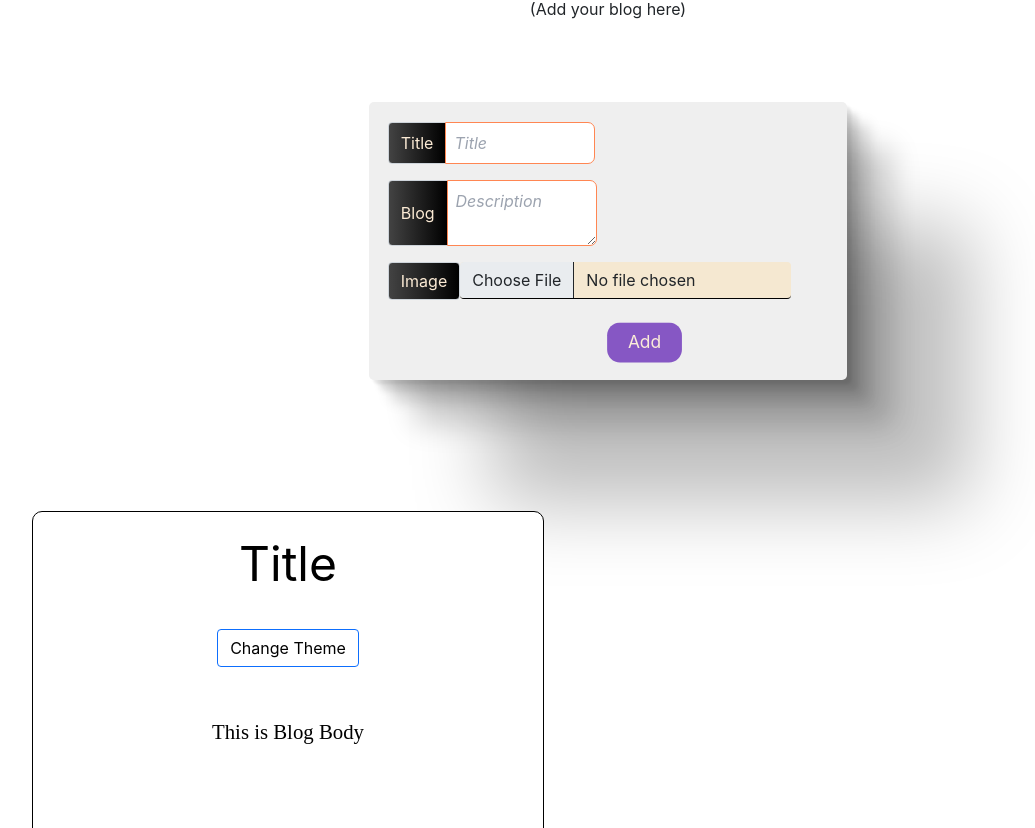
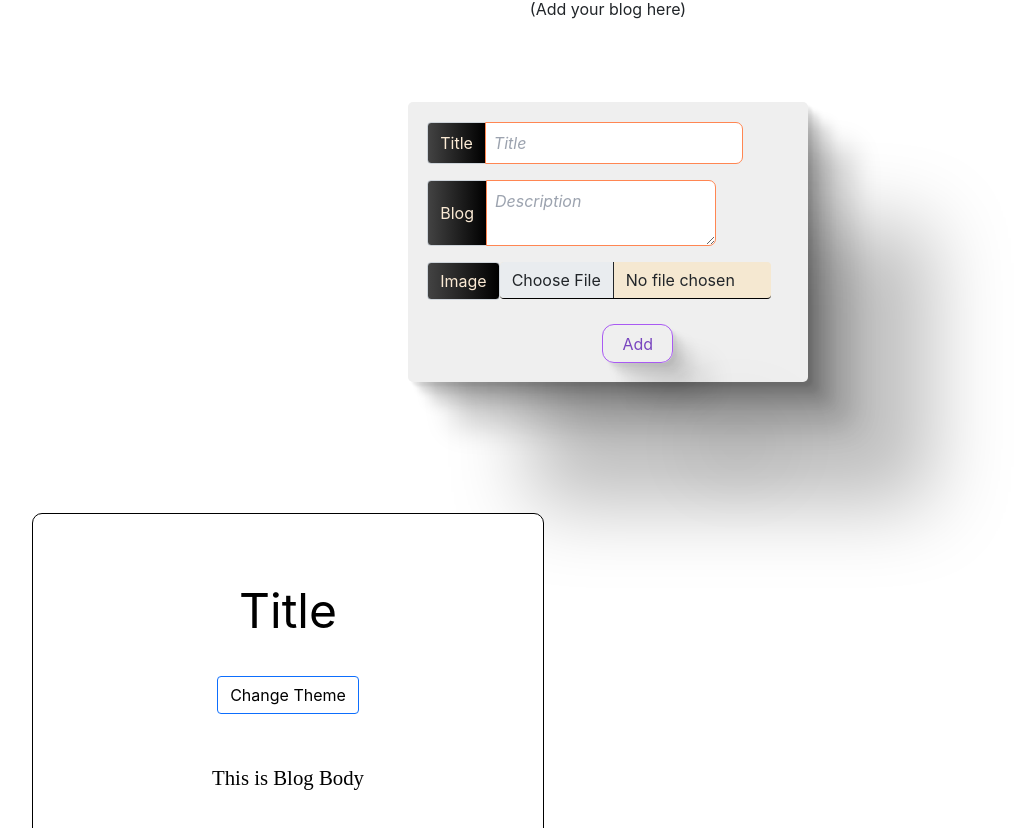
Before and after one commit to ShubhamTiwari909/WaaduBlog, a React (Create React App) app: page /food in a window 1280 px wide. Shown: the part 992-1820 px from the top of the page, without its empty margins (32-1067 px from the left). Built offline with nearby package versions, Linux system fonts and the light colour scheme; a web font is replaced by a local one.

Commit message:
fixed a button

```diff
--- a/src/BlogProject/BlogCreate.js
+++ b/src/BlogProject/BlogCreate.js
@@ -195,18 +195,18 @@ const BlogCreate = () => {
     <div>
       <div className="text-center m-5">
         <div className="input-boxes w-grid w-place-content-center w-p-4">
-          <div className="w-card-light form-group w-shadow-large w-p-3">
+          <div className="w-card w-card-light form-group w-shadow-large w-p-3">
             <div className="input-group mb-3">
               <span className="input-group-text w-black-gradient w-text-champagne" id="basic-addon1">Title</span>
               <input type="text" value={title} onChange={handleTitle} className="w-form-input w-border-solid w-border-width-1 w-border-apricot
-                    w-form-input-animated"
+                   "
                 placeholder="Title" aria-describedby="helpId"></input>
             </div>
 
             <div className="input-group mb-3">
               <span className="input-group-text w-black-gradient w-text-champagne" id="basic-addon1">Blog</span>
               <textarea type="text" value={description} onChange={handleDescription} className="w-form-input w-border-solid w-border-width-1 w-border-apricot
-                    w-form-input-animated"
+                   "
                 placeholder="Description" aria-describedby="helpId" />
             </div>
 
@@ -220,9 +220,10 @@ const BlogCreate = () => {
                 uploader(e);
               }}
             />
-
-            <button type="button" className="w-bg-orchid w-p-left-3 w-p-right-3 w-p-top-1 w-p-bottom-1 w-text-champagne
-                w-border-radius-3 w-blink w-m-top-4" onClick={handleAdd}>Add </button>
+            <div className="w-text-center">
+              <button type="button" className="w-p-left-3 w-p-right-3 w-p-top-1 w-p-bottom-1 w-border-radius-3 w-m-top-4 w-m-right-2
+               w-shadow-medium w-border-solid w-border-width-1 w-border-purple w-text-orchid w-darkmode-hover" onClick={handleAdd}>Add </button>
+            </div>
 
           </div>
         </div>
@@ -235,7 +236,7 @@ const BlogCreate = () => {
             <div key={item.id}>
               <div className="individual-blog" style={blog_body}>
                 <div className="blog-body">
-                  <li className="nav-item text-center blog-title" key={item.id}>{item.title}
+                  <li className="nav-item text-center blog-title w-m-top-7" key={item.id}>{item.title}
                     <span>
                       <div>
                         <button className="btn border border-primary ml-3 mr-3 mt-3" onClick={HandleTheme} style={blog_body}>Change Theme</button>
--- a/src/BlogProject/Waaducss.css
+++ b/src/BlogProject/Waaducss.css
@@ -1940,7 +1940,7 @@
 }
 
 .w-form-input-animated:hover {
-    width: 250px;
+    width: 180px;
 }
 
 
@@ -2629,7 +2629,7 @@
     }
 
     .w-form-input-animated:hover {
-        width: 400px;
+        width: 200px;
     }
     .w-square{
         width: 250px;
```
